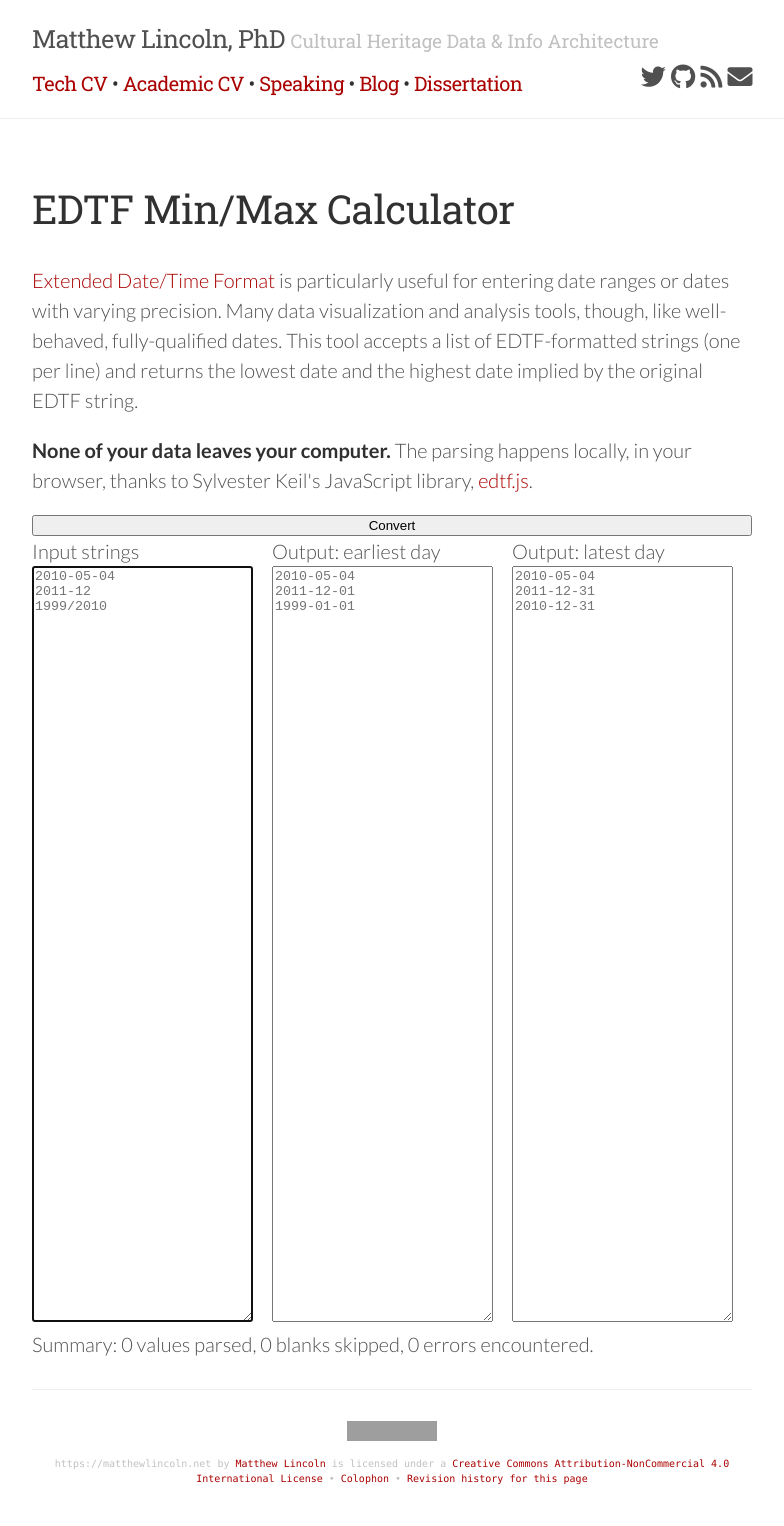
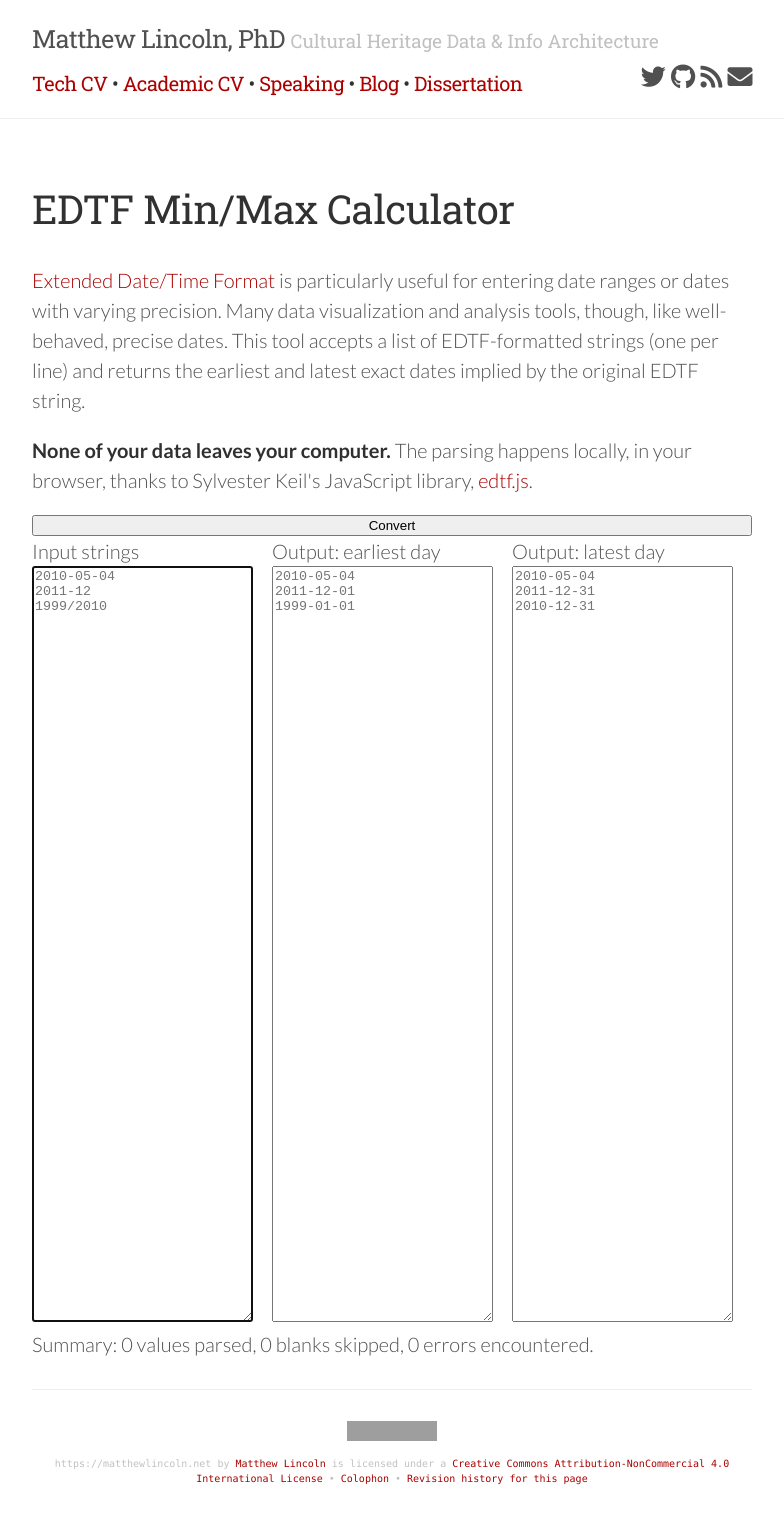
Before and after one commit to mdlincoln/mdlincoln.github.io, a Jekyll site: the page built from pages/edtf.html, in a window 1280 px wide. Shown: the whole page, without its empty margins (248-1032 px from the left). Built offline with Jekyll 4.4.1, drawn with Linux system fonts in a browser that asks for light colours; nearby versions of some CDN libraries; grey boxes are pictures that could not be loaded.

Commit message:
modify edtf description

```diff
--- a/pages/edtf.html
+++ b/pages/edtf.html
@@ -7,8 +7,8 @@ title: EDTF Converter
 
 <p><a href="https://www.loc.gov/standards/datetime/">Extended Date/Time Format</a> is particularly useful for entering
   date ranges or dates with varying
-  precision. Many data visualization and analysis tools, though, like well-behaved, fully-qualified dates. This tool
-  accepts a list of EDTF-formatted strings (one per line) and returns the lowest date and the highest date implied by
+  precision. Many data visualization and analysis tools, though, like well-behaved, precise dates. This tool
+  accepts a list of EDTF-formatted strings (one per line) and returns the earliest and latest exact dates implied by
   the
   original EDTF string.</p>
 <p><strong>None of your data leaves your computer.</strong> The parsing happens locally, in your browser,
```
